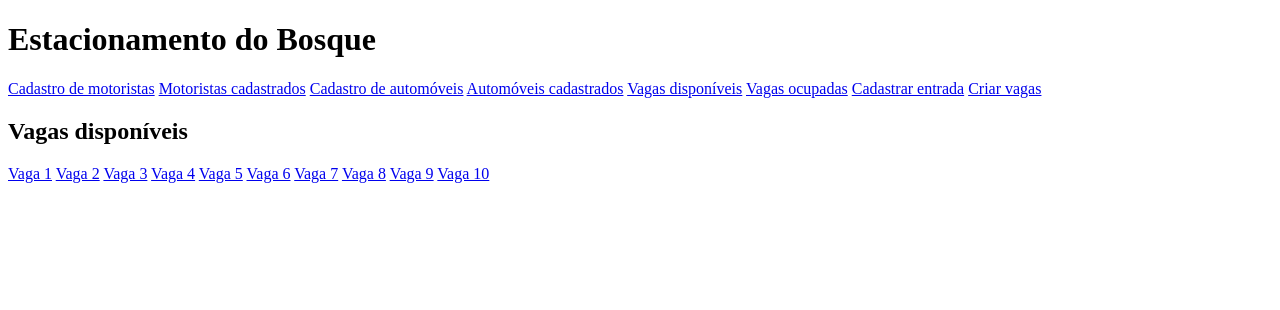
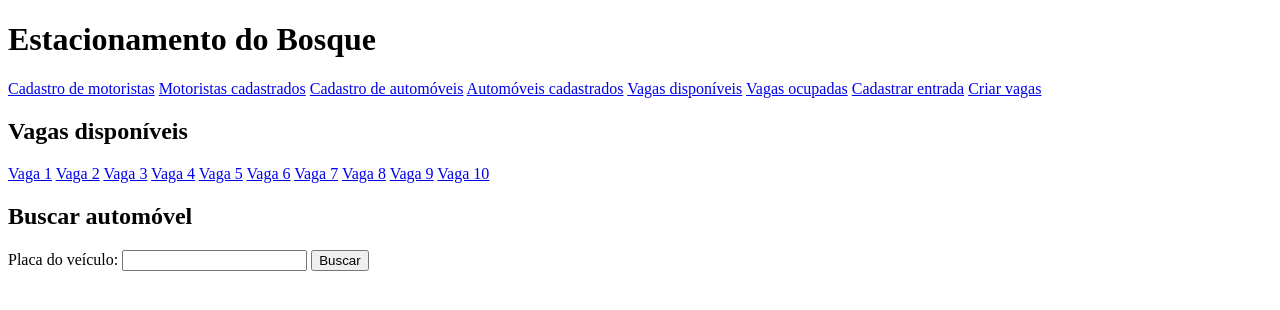
Before and after one commit to vitor-lima-ms/new_parking_lot_app_manage, a Django app: page / in a window 1280 px wide. Shown: the top 310 px of the page. Run offline with Django 5.2, Linux system fonts and the light colour scheme; data comes from the database, SQL or seed files in the repository.

Commit message:
Update core_index.html

```diff
--- a/core/templates/core_index.html
+++ b/core/templates/core_index.html
@@ -23,6 +23,12 @@
             {% for parking_space in parking_spaces %}
                 <a href="{% url "parking_space:parking_space_history" parking_space.id %}">{{ parking_space }}</a>
             {% endfor %}
+            <h2>Buscar automóvel</h2>
+            <form action="{% url "parking_space:parking_space_history_plate_search" %}" method="post">
+                {% csrf_token %}
+                Placa do veículo: {{ form.plate_search }}
+                <input type="submit" value="Buscar">
+            </form>
         {% endblock content %}
     </main>
 </body>
```
